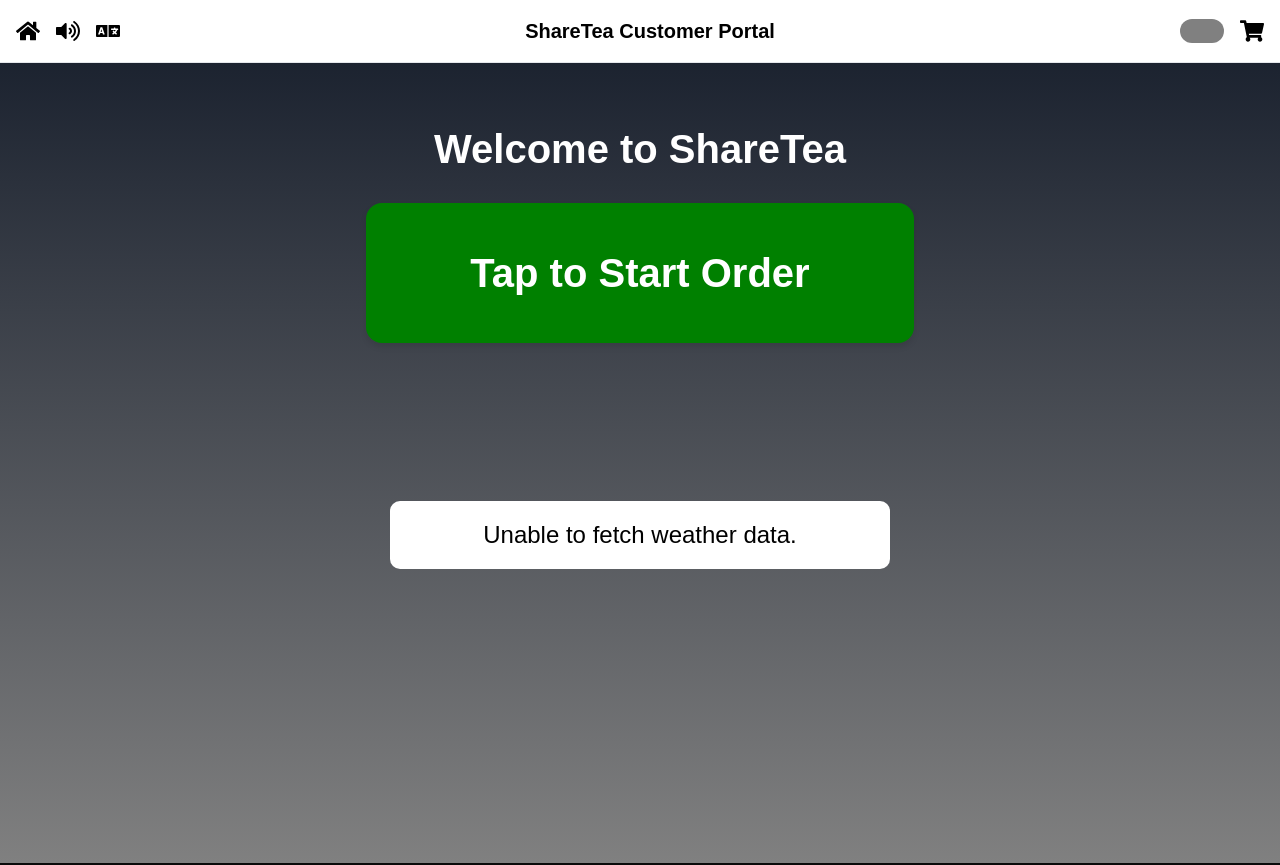
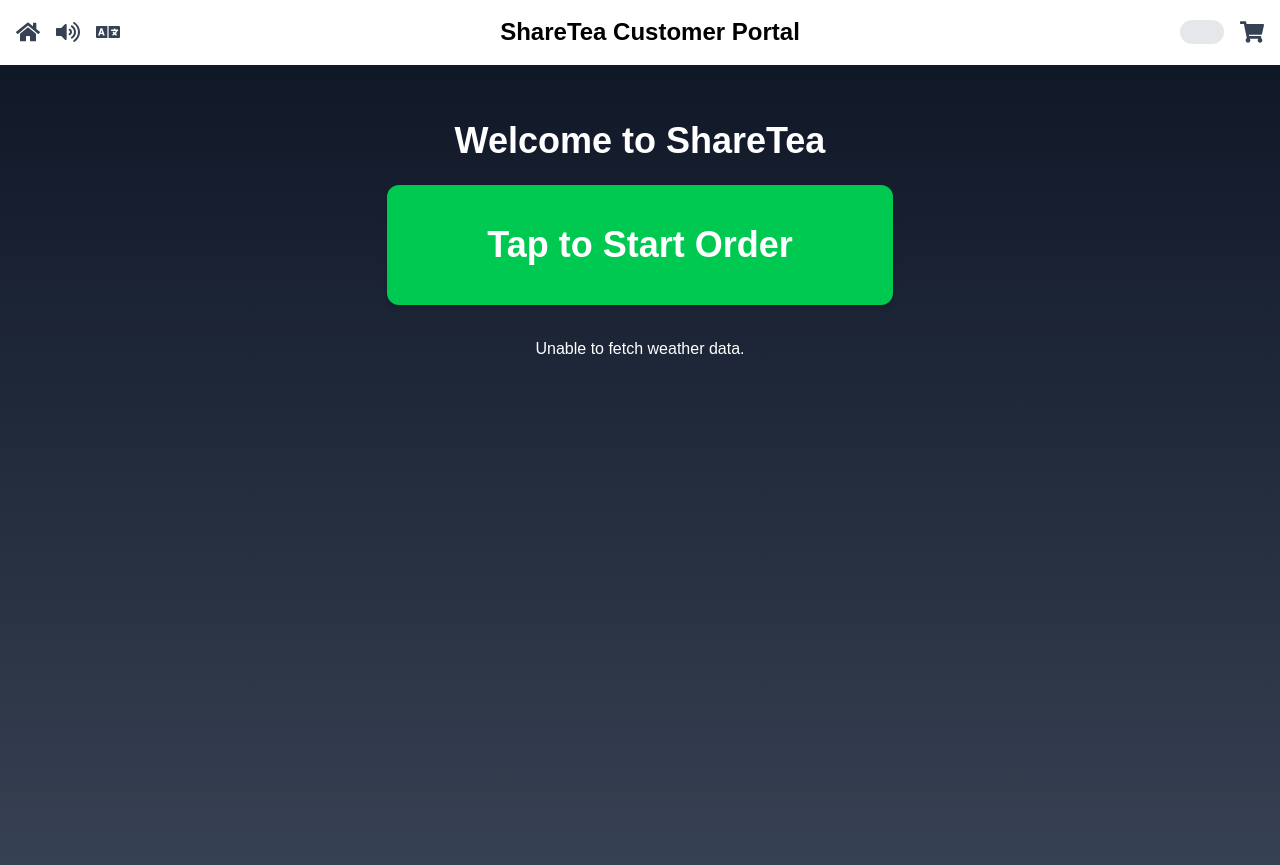
Before and after one commit to chreamy/331deploy, a Next.js app in the folder frontend/: page / in a window 1280 px wide. Built offline with nearby package versions, Linux system fonts and the light colour scheme; no server answers.

Commit message:
commends

```diff
--- a/frontend/src/app/customer/cart/page.jsx
+++ b/frontend/src/app/customer/cart/page.jsx
@@ -5,7 +5,7 @@
 export default function OrderCart() {
     const router = useRouter();
 
-    // Cart state
+    // Setting cart state (currently placeholder values)
     const [cart, setCart] = useState([
         {
             id: 1,
@@ -20,6 +20,7 @@
         },
     ]);
 
+    // Function that calculates the total price of items in the cart
     const calculateTotal = () => {
         var total = 0;
         cart.forEach((item) => {
@@ -32,6 +33,7 @@
         return (total / 100).toFixed(2);
     };
 
+    // Functionality for the delete button
     const deleteItem = (id) => {
         setCart((prevCart) => prevCart.filter((item) => item.id !== id));
     };
--- a/frontend/src/app/customer/category-drink/page.jsx
+++ b/frontend/src/app/customer/category-drink/page.jsx
@@ -21,10 +21,12 @@
     const searchParams = useSearchParams();
     const category = searchParams.get("name");
 
+    // Instantiate states
     const [search, setSearch] = useState("");
     const [drinks, setDrinks] = useState([]);
     const [loading, setLoading] = useState(true);
 
+    // Fetch drinks from the server when a category is selected
     useEffect(() => {
         if (!category) return;
 
@@ -41,6 +43,7 @@
             });
     }, [category]);
 
+    // Filter functionality for searching
     const filteredDrinks = drinks.filter((drink) =>
         drink.name.toLowerCase().includes(search.toLowerCase())
     );
@@ -88,6 +91,7 @@
                                             text-gray-900 bg-gradient-to-r from-white to-gray-200 shadow-md
                                             hover:scale-105 hover:shadow-xl transition-transform"
                             >
+                                {/* Drink Image */}
                                 <div className="w-full h-40 flex justify-center items-center">
                                     <img
                                         src={`/drink-images/${toSnakeCase(
--- a/frontend/src/app/customer/menu/page.jsx
+++ b/frontend/src/app/customer/menu/page.jsx
@@ -3,15 +3,17 @@
 import { useEffect, useState } from "react";
 
 export default function BubbleTeaShop() {
+    // State to store data that will be needed
     const [categories, setCategories] = useState([]);
     const [loading, setLoading] = useState(true);
 
+    // Fetch categories from the PostgreSQL server
     useEffect(() => {
-        fetch(`${SERVER}/categories`) // Adjust this path if your API is on a different route
-            .then((res) => res.json())
+        fetch(`${SERVER}/categories`)
+            .then((res) => res.json()) // put server response as s JSON
             .then((data) => {
-                const fetchedCategories = Object.keys(data); // category names
-                setCategories(fetchedCategories);
+                const fetchedCategories = Object.keys(data); // extract category names
+                setCategories(fetchedCategories); // update categories
                 setLoading(false);
             })
             .catch((err) => {
@@ -22,10 +24,12 @@
 
     return (
         <div className="min-h-screen bg-gradient-to-b from-gray-900 to-gray-700 p-4 md:p-8">
+            {/* Category Header */}
             <h2 className="text-2xl font-bold mt-6 mb-4 text-center text-white">
                 Select a Category
             </h2>
 
+            {/* Display loading message and the list of categories */}
             {loading ? (
                 <div className="text-white text-center">Loading...</div>
             ) : (
--- a/frontend/src/app/customer/modifications/page.jsx
+++ b/frontend/src/app/customer/modifications/page.jsx
@@ -1,5 +1,5 @@
 "use client";
-import { useState } from "react";
+import { useEffect, useState } from "react";
 import { IoArrowBackCircleOutline } from "react-icons/io5";
 import { useRouter } from "next/navigation"; // Import useRouter
 import {
@@ -11,8 +11,9 @@
 } from "react-icons/fa";
 
 export default function DrinkDetails() {
+    const router = useRouter(); // Initialize useRouter
+    // instantiate states for data that wil be needed
     const [search, setSearch] = useState("");
-    const router = useRouter(); // Initialize useRouter
     const [selectedMods, setSelectedMods] = useState([]);
     const [modifications] = useState([
         { name: "Extra Boba", price: 0.5 },
@@ -20,8 +21,9 @@
         { name: "Add Cheese Foam", price: 1.0 },
         { name: "Oat Milk", price: 0.75 },
         { name: "Sugar-Free", price: 0 },
-    ]);
+    ]); // placeholder modofication values (Work in progress)
 
+    // Function that toggles upon a modification selection
     const handleToggle = (modName) => {
         setSelectedMods((prev) =>
             prev.includes(modName)
@@ -30,6 +32,7 @@
         );
     };
 
+    // Function to calcuate modification prices
     const getTotalPrice = () => {
         return modifications
             .filter((mod) => selectedMods.includes(mod.name))
@@ -67,7 +70,7 @@
 
             {/* Main Content */}
             <div className="flex flex-col md:flex-row gap-6">
-                {/* Drink Photo */}
+                {/* Placeholder for Drink Photo */}
                 <div className="w-full md:w-1/3 flex justify-center">
                     <div className="w-48 h-64 bg-gray-200 rounded-md flex items-center justify-center text-gray-500">
                         &lt;Drink Photo&gt;
--- a/frontend/src/app/globals.css
+++ b/frontend/src/app/globals.css
@@ -24,127 +24,3 @@
     color: var(--foreground);
     font-family: Arial, Helvetica, sans-serif;
 }
-
-/* Navigation Bar */
-.nav-header {
-    width: 100%;
-    border-bottom: 1px solid #e5e7eb;
-    padding: 1rem;
-    display: flex;
-    align-items: center;
-    justify-content: space-between;
-    background-color: #ffffff;
-    box-shadow: 0 1px 2px rgba(0, 0, 0, 0.05);
-}
-
-.nav-left,
-.nav-right {
-    display: flex;
-    align-items: center;
-    gap: 1rem;
-}
-
-.nav-button {
-    font-size: 1.5rem;
-    color: black;
-    cursor: pointer;
-    transition: color 0.2s ease;
-}
-
-.nav-button:hover {
-    color: light;
-}
-
-.nav-title {
-    font-size: 1.25rem;
-    font-weight: 600;
-    text-align: center;
-    color: #000000;
-    flex: 1;
-}
-
-.toggle-switch {
-    position: relative;
-    display: inline-flex;
-    align-items: center;
-    cursor: pointer;
-}
-
-.toggle-switch input {
-    position: absolute;
-    opacity: 0;
-    width: 0;
-    height: 0;
-}
-
-.toggle-switch div {
-    width: 2.75rem;
-    height: 1.5rem;
-    background-color: grey;
-    border-radius: 9999px;
-    transition: background-color 0.2s ease;
-}
-
-.toggle-switch input:checked + div {
-    background-color: blue;
-}
-
-/* Home Page */
-.homepage-body {
-    min-height: 100vh;
-    background: linear-gradient(to bottom, #1c2330, gray);
-    padding: 1rem;
-    padding-top: 2rem;
-    justify-content: center;
-    align-items: center;
-}
-
-.homepage-message {
-    text-align: center;
-    margin-top: 1.5rem;
-    margin-bottom: 1.5rem;
-}
-
-.homepage-title {
-    font-size: 2.5rem;
-    font-weight: 700;
-    color: white;
-}
-
-.startorder-body {
-    text-align: center;
-    margin-bottom: 2rem;
-}
-
-.startorder-button {
-    font-size: 2.5rem;
-    font-weight: 700;
-    padding: 2.5rem 6.5rem;
-    background-color: green;
-    color: white;
-    border-radius: 1rem;
-    box-shadow: 0 4px 6px rgba(0, 0, 0, 0.1);
-    transition: transform 0.2s ease, box-shadow 0.2s ease;
-}
-
-.startorder-button:hover {
-    transform: scale(1.1);
-    box-shadow: 0 6px 8px rgba(0, 0, 0, 0.2);
-}
-
-.weather-body {
-    display: flex;
-    justify-content: center;
-    align-items: center;
-    height: 40vh;
-}
-
-.weather-box {
-    font-size: 1.5rem;
-    padding: 1rem 1rem;
-    background-color: #ffffff;
-    color: #000000;
-    border-radius: 10px;
-    text-align: center;
-    width: 500px;
-}
--- a/frontend/src/app/nav.jsx
+++ b/frontend/src/app/nav.jsx
@@ -4,34 +4,48 @@
 
 const Nav = () => {
     return (
-        <header className="nav-header">
+        <header className="w-full border-b p-4 flex items-center justify-between bg-white shadow-sm">
             {/* Left Icons */}
-            <div className="nav-left">
-                <button className="nav-button" title="Home">
-                    <a href="/customer/menu">
+            <div className="flex items-center gap-4">
+                <button
+                    className="text-2xl text-gray-700 hover:text-blue-500 cursor-pointer"
+                    title="Home"
+                >
+                    <a href="/customer/menu" className="cursor-pointer">
                         <FaHome />
                     </a>
                 </button>
 
-                <button className="nav-button" title="Sound">
+                <button
+                    className="text-2xl text-gray-700 hover:text-blue-500"
+                    title="Sound"
+                >
                     <FaVolumeUp />
                 </button>
-                <button className="nav-button" title="Language">
+                <button
+                    className="text-2xl text-gray-700 hover:text-blue-500"
+                    title="Language"
+                >
                     <FaLanguage />
                 </button>
             </div>
 
-            <h1 className="nav-title">ShareTea Customer Portal</h1>
+            <h1 className="text-xl sm:text-2xl font-semibold text-center text-black flex-1">
+                ShareTea Customer Portal
+            </h1>
 
             {/* Right Side: Toggle + Cart */}
-            <div className="nav-right">
-                <label className="toggle-switch">
-                    <input type="checkbox" />
-                    <div></div>
+            <div className="flex items-center gap-4">
+                <label className="relative inline-flex items-center cursor-pointer">
+                    <input type="checkbox" className="sr-only peer" />
+                    <div className="w-11 h-6 bg-gray-200 rounded-full peer peer-checked:bg-blue-600"></div>
                 </label>
 
-                <button className="nav-button" title="Cart">
-                    <a href="/customer/cart">
+                <button
+                    className="text-2xl text-gray-700 hover:text-blue-500"
+                    title="Cart"
+                >
+                    <a href="/customer/cart" className="cursor-pointer">
                         <FaShoppingCart />
                     </a>
                 </button>
--- a/frontend/src/app/page.jsx
+++ b/frontend/src/app/page.jsx
@@ -87,32 +87,33 @@
     }, []);
 
     return (
-        <div className="homepage-body">
+        <div className="min-h-screen bg-gradient-to-b from-gray-900 to-gray-700 p-4 md:p-8">
             {/* Welcome Message */}
-            <div className="homepage-message">
-                <h1 className="homepage-title">
+            <div className="text-center mt-6 mb-6">
+                <h1 className="text-4xl font-bold text-white">
                     Welcome to ShareTea
                 </h1>
             </div>
 
             {/* Start Order Button */}
-            <div className="startorder-body">
+            <div className="text-center mb-8">
                 <a href="/customer/menu">
-                    <button className="startorder-button">
-                        Tap to Start Order
+                <button className="text-4xl font-bold px-25 py-10 bg-green-500 text-white rounded-xl shadow-md
+                                hover:scale-105 hover:shadow-xl transition-transform">
+                    Tap to Start Order
                     </button>
                 </a>
             </div>
 
             {/* Weather Section */}
-            <div className="weather-body">
+            <div className="text-center mb-2">
                 {weather ? (
-                    <div className="weather-box">
+                    <div className="text-4xl font-bold px-5 py-5 bg-white text-black rounded-xl">
                         <h1>{Time}</h1>
                         <h2>Weather in {weather.name}</h2>
                         <p>Temperature: {(weather.main.temp * 9/5 + 32).toFixed(0)}°F</p>
                         <p>Feels Like: {(weather.main.feels_like * 9/5 + 32).toFixed(0)}°F</p>
-                        <div className="grid grid-cols-2 md:grid-cols-4 gap-6">
+                        <div className="grid grid-cols-2 md:grid-cols-2 gap-2">
 
             </div>
                     </div>
```
